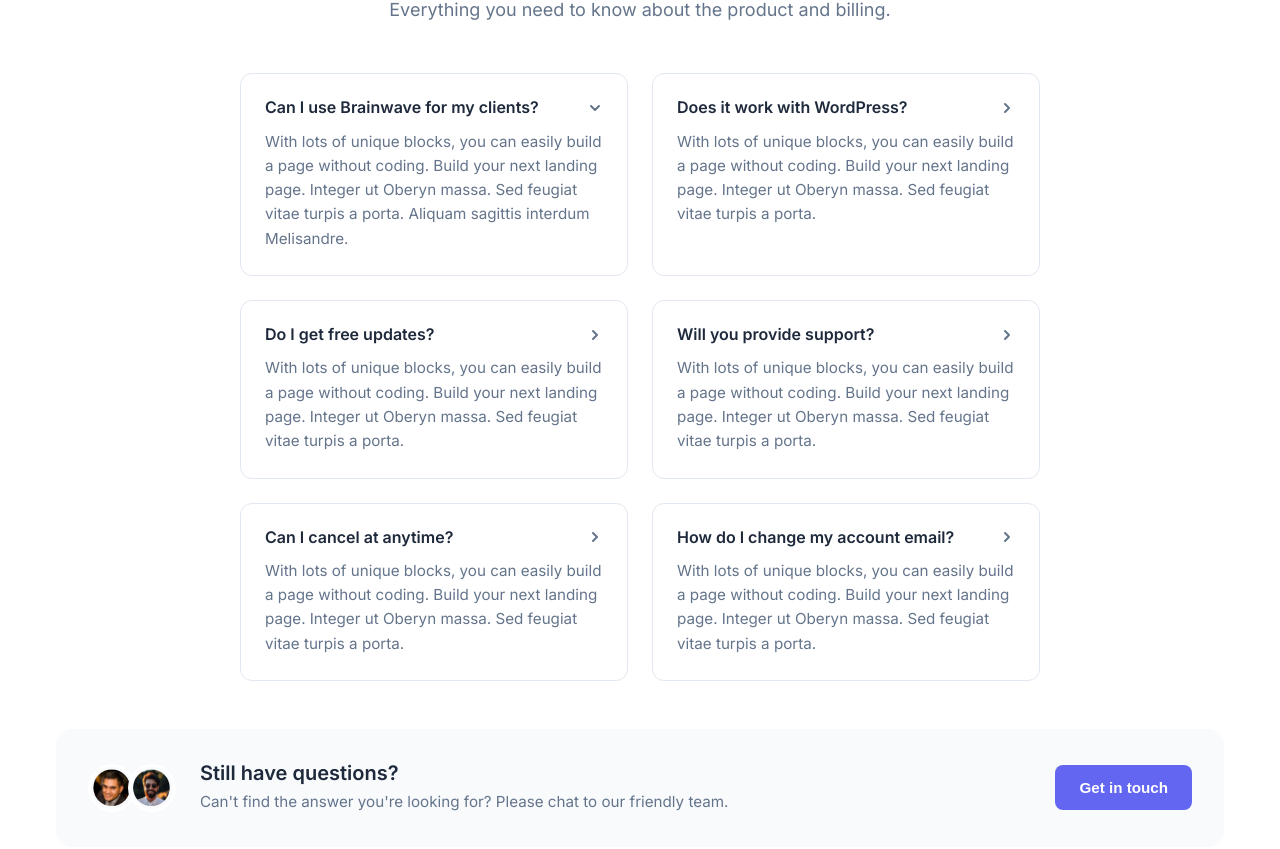
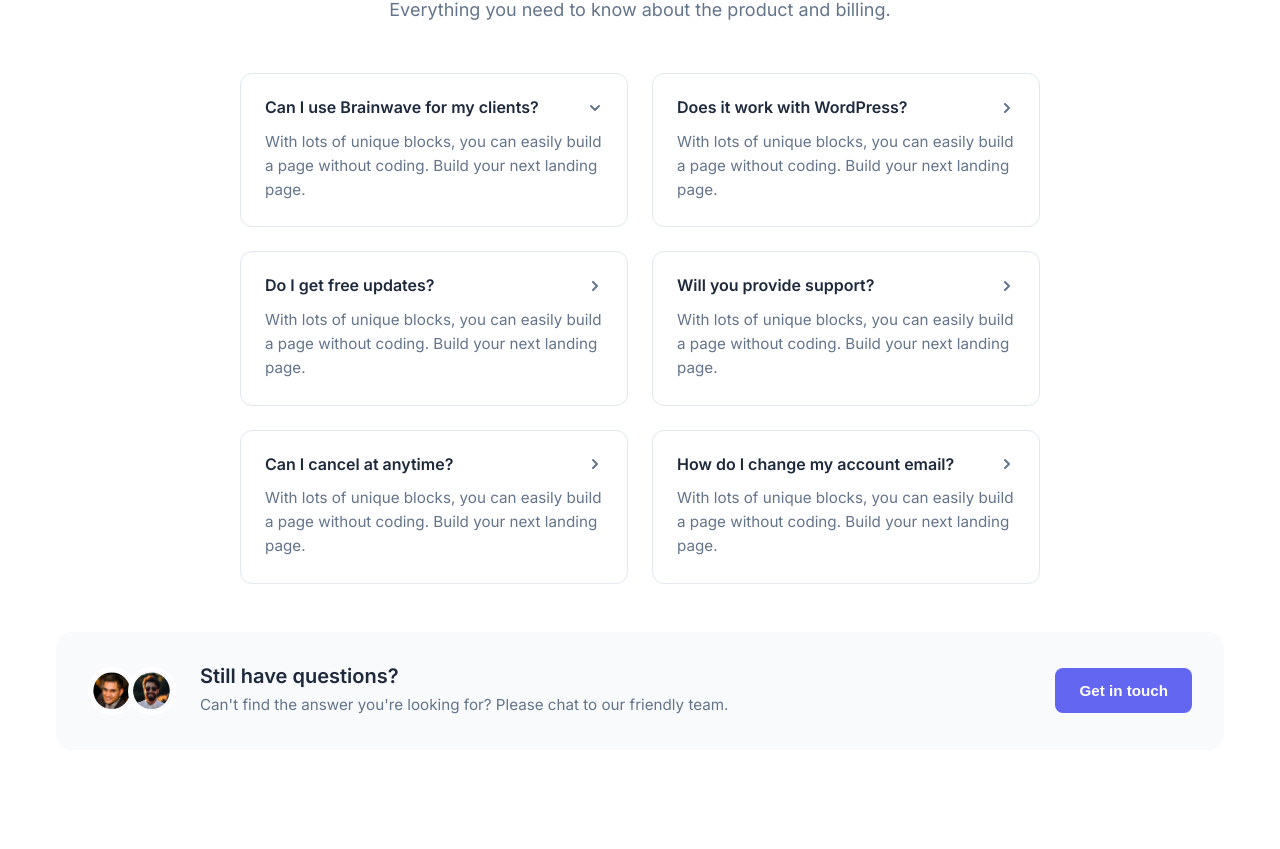
Before and after one commit to Adizs-wq/frontend, a Next.js app: page / in a window 1280 px wide. Shown: the part 5299-6148 px from the top of the page. After the commit the page ends 6097 px from the top, so only its background shows below. Built offline with nearby package versions, Linux system fonts and the light colour scheme.

Commit message:
Update Footer.tsx

```diff
--- a/src/app/components/Footer/Footer.tsx
+++ b/src/app/components/Footer/Footer.tsx
@@ -18,7 +18,7 @@
                 </svg>
               </div>
               <div className={styles.faqAnswer}>
-                <p>With lots of unique blocks, you can easily build a page without coding. Build your next landing page. Integer ut Oberyn massa. Sed feugiat vitae turpis a porta. Aliquam sagittis interdum Melisandre.</p>
+                <p>With lots of unique blocks, you can easily build a page without coding. Build your next landing page.</p>
               </div>
             </div>
 
@@ -30,7 +30,7 @@
                 </svg>
               </div>
               <div className={styles.faqAnswer}>
-                <p>With lots of unique blocks, you can easily build a page without coding. Build your next landing page. Integer ut Oberyn massa. Sed feugiat vitae turpis a porta.</p>
+                <p>With lots of unique blocks, you can easily build a page without coding. Build your next landing page.</p>
               </div>
             </div>
 
@@ -42,7 +42,7 @@
                 </svg>
               </div>
               <div className={styles.faqAnswer}>
-                <p>With lots of unique blocks, you can easily build a page without coding. Build your next landing page. Integer ut Oberyn massa. Sed feugiat vitae turpis a porta.</p>
+                <p>With lots of unique blocks, you can easily build a page without coding. Build your next landing page.</p>
               </div>
             </div>
 
@@ -54,7 +54,7 @@
                 </svg>
               </div>
               <div className={styles.faqAnswer}>
-                <p>With lots of unique blocks, you can easily build a page without coding. Build your next landing page. Integer ut Oberyn massa. Sed feugiat vitae turpis a porta.</p>
+                <p>With lots of unique blocks, you can easily build a page without coding. Build your next landing page.</p>
               </div>
             </div>
 
@@ -66,7 +66,7 @@
                 </svg>
               </div>
               <div className={styles.faqAnswer}>
-                <p>With lots of unique blocks, you can easily build a page without coding. Build your next landing page. Integer ut Oberyn massa. Sed feugiat vitae turpis a porta.</p>
+                <p>With lots of unique blocks, you can easily build a page without coding. Build your next landing page.</p>
               </div>
             </div>
 
@@ -78,7 +78,7 @@
                 </svg>
               </div>
               <div className={styles.faqAnswer}>
-                <p>With lots of unique blocks, you can easily build a page without coding. Build your next landing page. Integer ut Oberyn massa. Sed feugiat vitae turpis a porta.</p>
+                <p>With lots of unique blocks, you can easily build a page without coding. Build your next landing page.</p>
               </div>
             </div>
           </div>
@@ -92,7 +92,7 @@
             </div>
             <div>
               <h3>Still have questions?</h3>
-              <p>Can't find the answer you're looking for? Please chat to our friendly team.</p>
+              <p>Can&apos;t find the answer you&apos;re looking for? Please chat to our friendly team.</p>
             </div>
           </div>
           <button className={styles.supportButton}>Get in touch</button>
```
